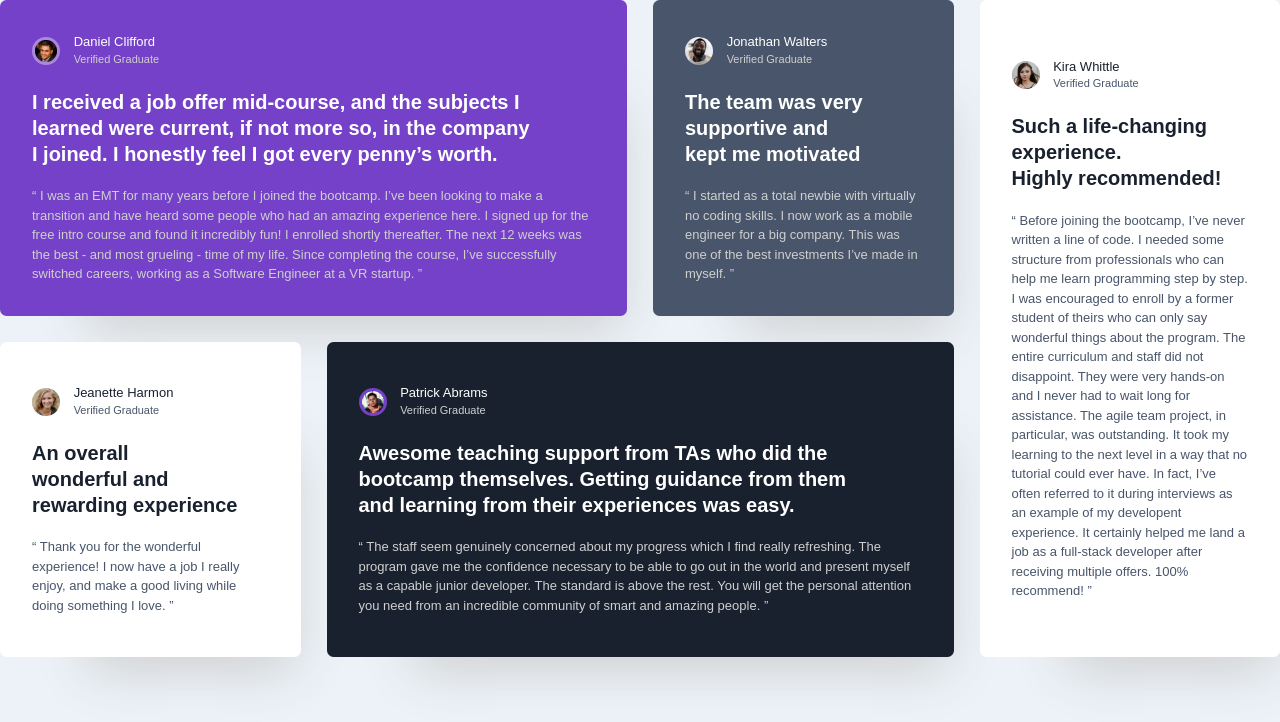
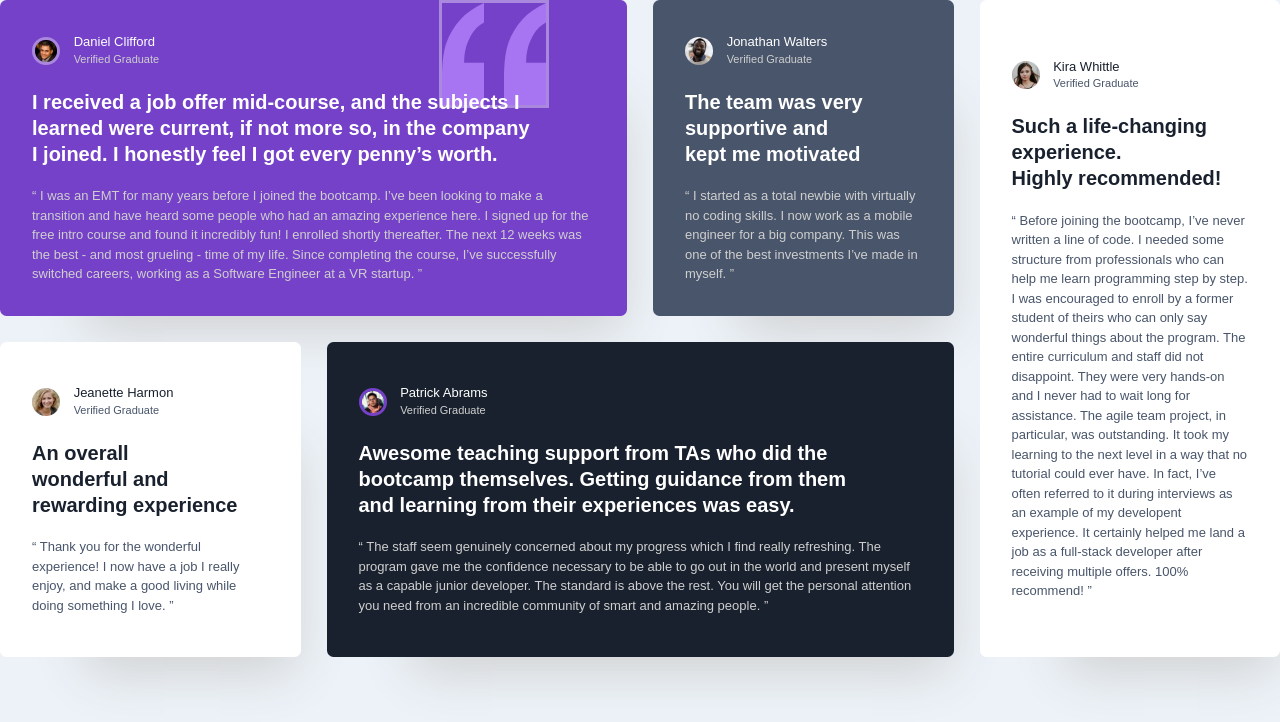
Before and after one commit to i-prkr/testimonials-grid, a website built with Parcel: page src/index.html in a window 1280 px wide. Built offline with nearby package versions, Linux system fonts and the light colour scheme.

Commit message:
Added quote svg

```diff
--- a/src/index.html
+++ b/src/index.html
@@ -47,6 +47,7 @@
             completing the course, I’ve successfully switched careers, working
             as a Software Engineer at a VR startup.
           </q>
+          <img class="card_svg" src="../images/bg-pattern-quotation.svg" />
         </div>
       </article>
 
--- a/src/scss/abstracts/_mixins.scss
+++ b/src/scss/abstracts/_mixins.scss
@@ -26,6 +26,8 @@
   padding: 2.462rem;
   height: 100%;
   place-content: center;
+  position: relative;
+  z-index: -2;
 
   // Set card texts to light or dark depending on background
   & .card_headline,
--- a/src/scss/components/_card.scss
+++ b/src/scss/components/_card.scss
@@ -26,6 +26,10 @@
   @each $key, $value in $grid-cards {
     .card:nth-of-type(#{$key}) {
       grid-area: $value;
+
+      & div > .card_svg {
+        right: 6rem;
+      }
     }
   }
 }
@@ -34,6 +38,11 @@
   @each $key, $value in $grid-cards {
     .card:nth-of-type(#{$key}) {
       grid-area: $value;
+
+      & div > .card_svg {
+        right: 6rem;
+        top: 0;
+      }
     }
   }
 }
@@ -55,6 +64,12 @@
   border-radius: 50%;
 }
 
+.card_svg {
+  position: absolute;
+  right: 2rem;
+  z-index: -1;
+}
+
 .card_headline {
   font-weight: 600;
   font-size: 1.538rem;
```
Also changed, not shown: dist/index.html, 2 other files.
